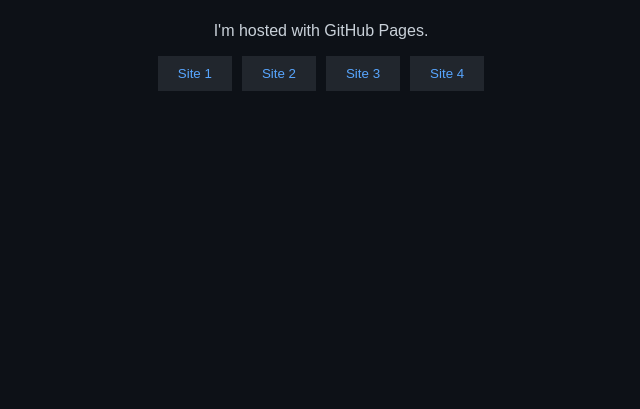
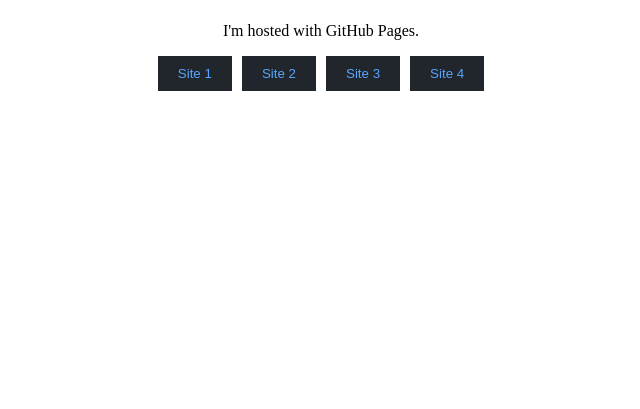
Before and after one commit to blaketech867/blaketech, a plain HTML site: page index.html in a window 1280 px wide. Shown: the part 391-800 px from the top of the page, without its empty margins (319-959 px from the left). Drawn offline with Linux system fonts and the light colour scheme.

Commit message:
Update theme.css

```diff
--- a/theme.css
+++ b/theme.css
@@ -1,30 +1,18 @@
-/* General styling for the body, setting font, text color, background, and enabling flex layout for vertical centering */
 body, html {
     height: 100%;
     margin: 0;
-    padding: 0;
-    font-family: Arial, sans-serif;
-    color: #c9d1d9;
-    background-color: #0d1117;
     display: flex;
     justify-content: center;
     align-items: center;
     flex-direction: column;
 }
 
-/* Text alignment for headings and paragraphs */
-h1, p {
-    text-align: center;
-}
-
-/* Styling for the button container */
 .buttons {
     display: flex;
     justify-content: center;
     gap: 10px;
 }
 
-/* Individual button styling */
 button {
     background-color: #21262d;
     color: #58a6ff;
@@ -33,7 +21,6 @@ button {
     cursor: pointer;
 }
 
-/* Hover effect for buttons */
 button:hover {
     background-color: #30363d;
 }
```
